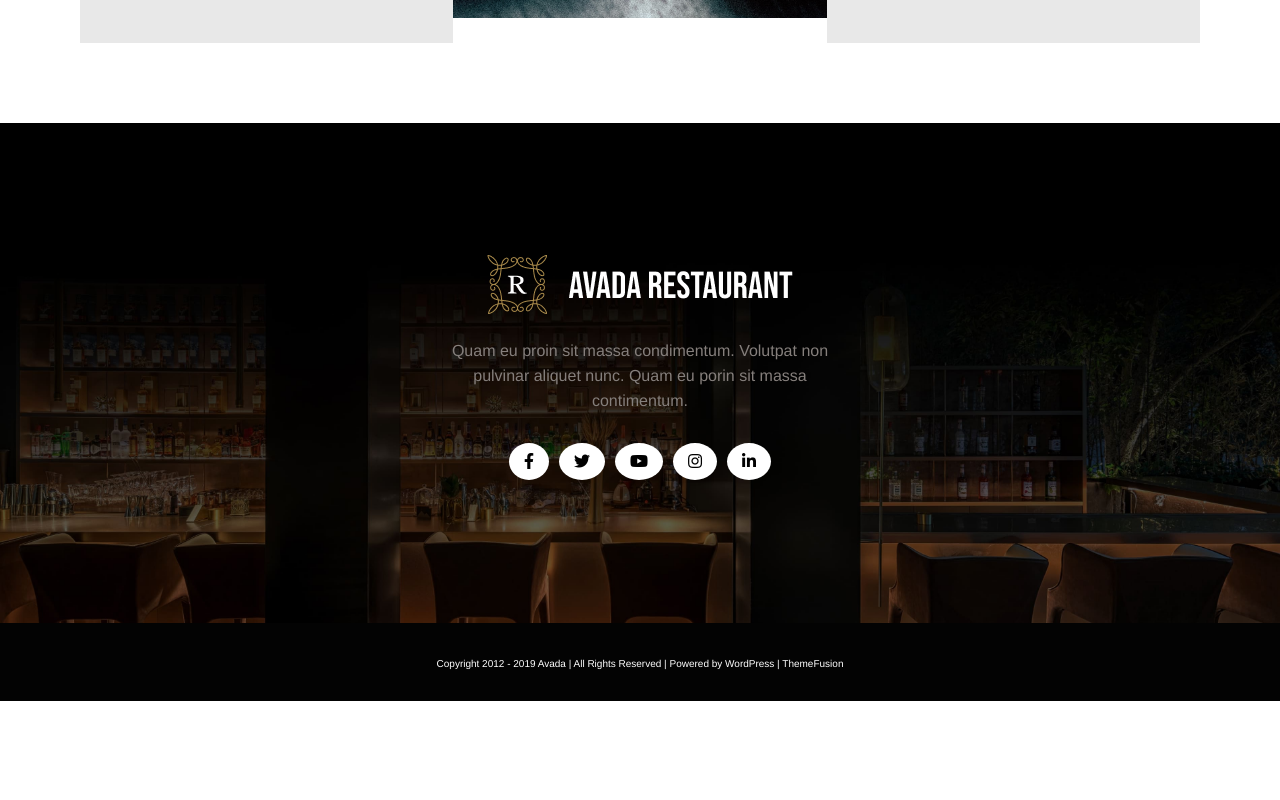
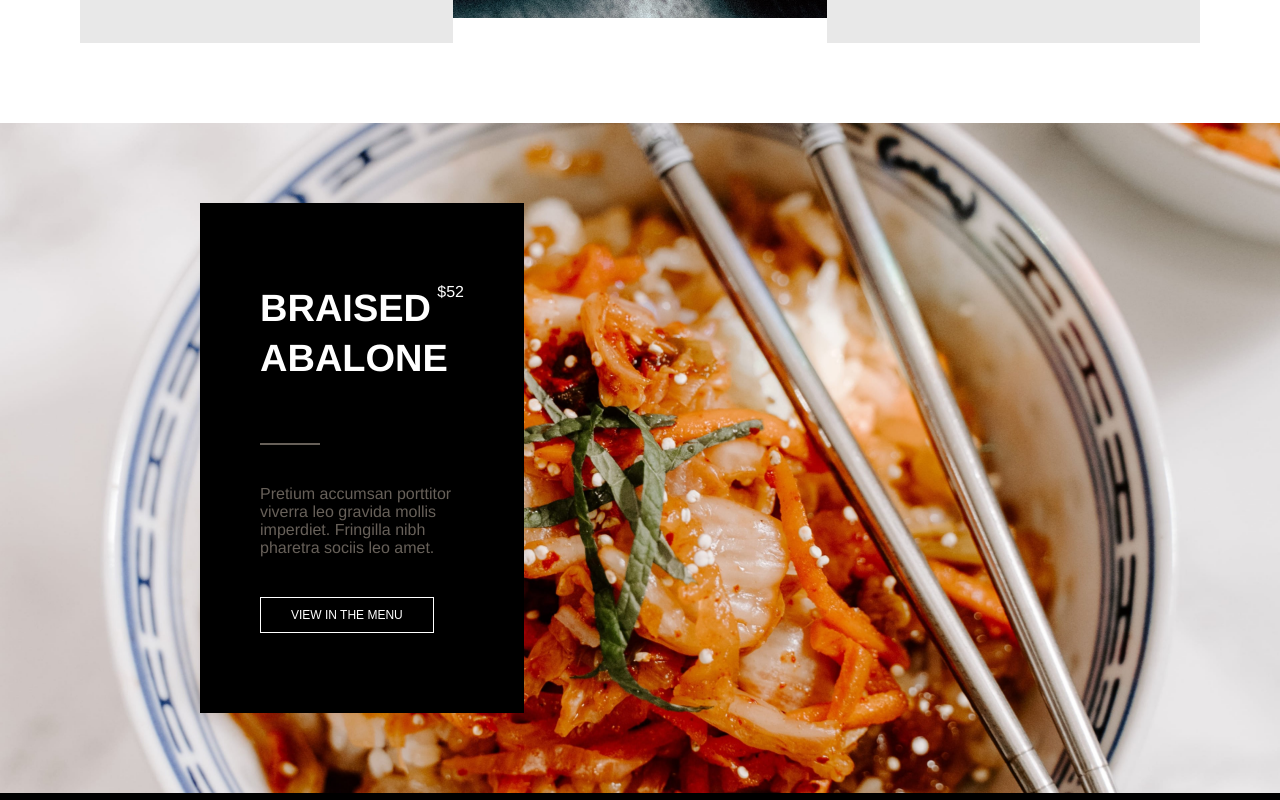
Before and after one commit to petrescuandreea/proj-html-vuejs, a Vue app: page / in a window 1280 px wide. Shown: the part 6300-7100 px from the top of the page. Before the commit the page ends 7001 px from the top, so only its background shows below. Built offline with nearby package versions, Linux system fonts and the light colour scheme.

Commit message:
Import component BraisedProduct in component AppMain

```diff
--- a/src/components/AppMain.vue
+++ b/src/components/AppMain.vue
@@ -8,6 +8,7 @@
         <Bulletin/>
         <Takeout/>
         <Menu/>
+        <BraisedProduct/>
     </div>
 </template>
 
@@ -21,6 +22,7 @@ import KungPaoChicken from '@/components/KungPaoChicken.vue';
 import Bulletin from '@/components/Bulletin.vue';
 import Takeout from '@/components/Takeout.vue';
 import Menu from '@/components/Menu.vue';
+import BraisedProduct from '@/components/BraisedProduct.vue';
 
 export default {
   name: 'AppMain',
@@ -33,6 +35,7 @@ export default {
     Bulletin,
     Takeout,
     Menu,
+    BraisedProduct,
   }
 }
 </script>
```
